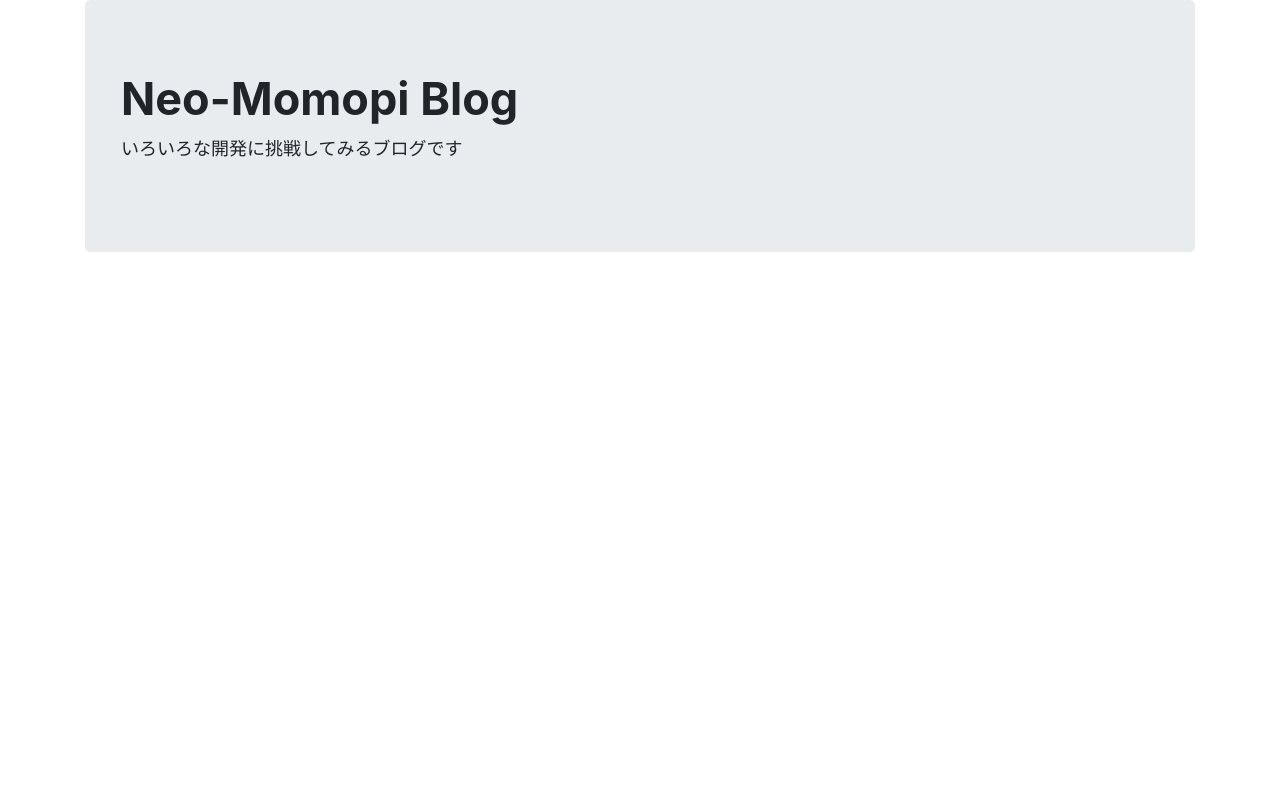
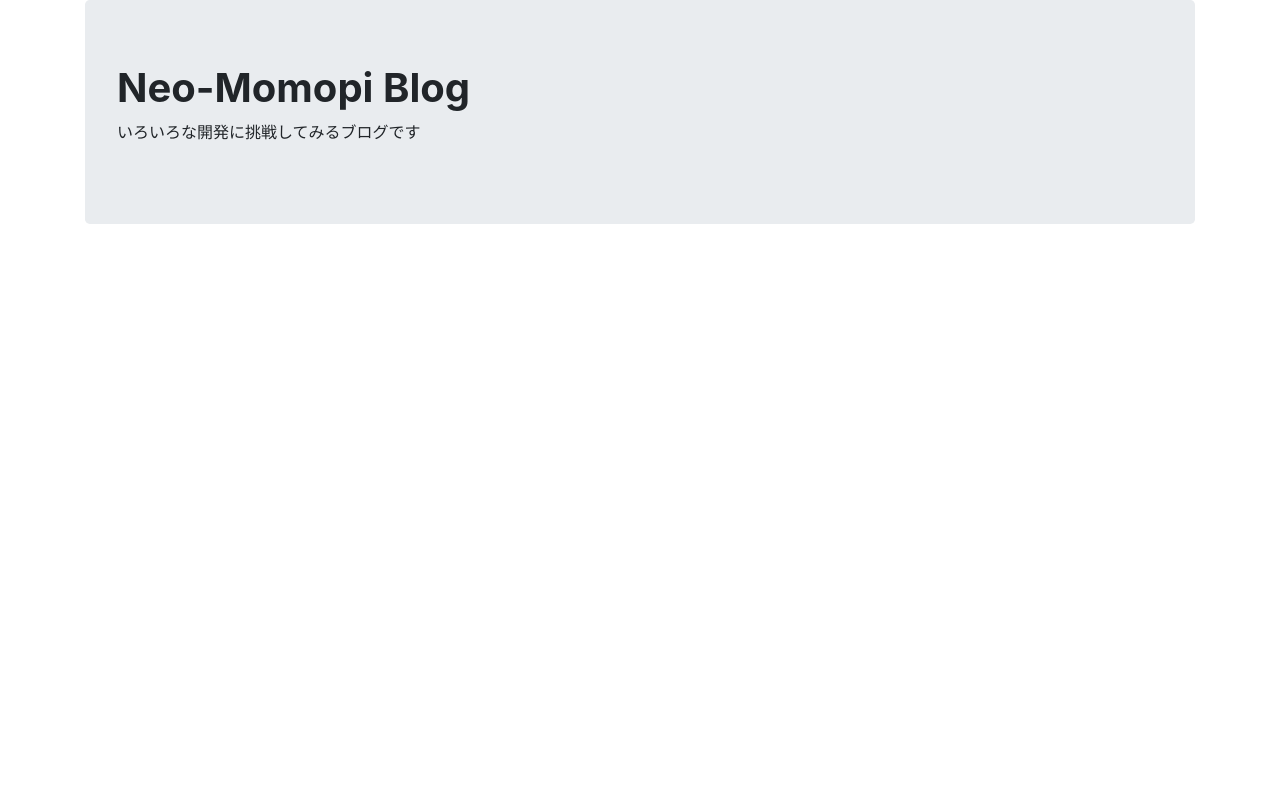
Before and after one commit to type89/djangogirls, a Django app: page / in a window 1280 px wide. Run offline with Django 3.2, Linux system fonts and the light colour scheme; data that the repository does not hold is empty; some libraries are stand-ins or nearby versions.

Commit message:
ｃっｓ

```diff
--- a/static/css/blog.css
+++ b/static/css/blog.css
@@ -1,22 +1 @@
 /* 最小フォントサイズ : 16px */
-html {
-  font-size: 16px;
-}
-
-/*
- * レスポンシブフォントサイズ
- * ウィンドウ幅 860px から 1280px まで、
- * フォントサイズが 16px から 24px に流動的に変化する
- */
-@media (min-width: 576px) {
-  html {
-    font-size: calc(1rem + ((1vw - 8.6px) * 1.9048));
-  }
-}
-
-/* 最大フォントサイズ : 幅 1280px 以上は 24px */
-@media (min-width: 1280px) {
-  html {
-    font-size: 18px;
-  }
-}
```
